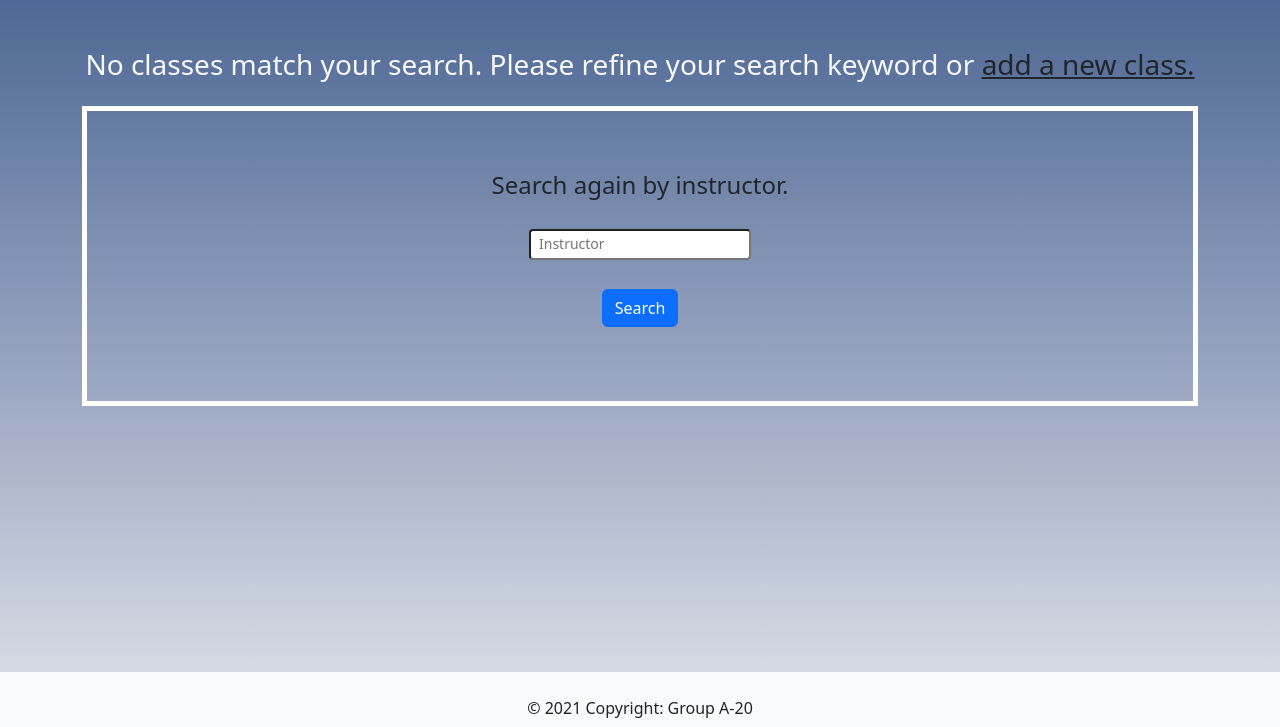
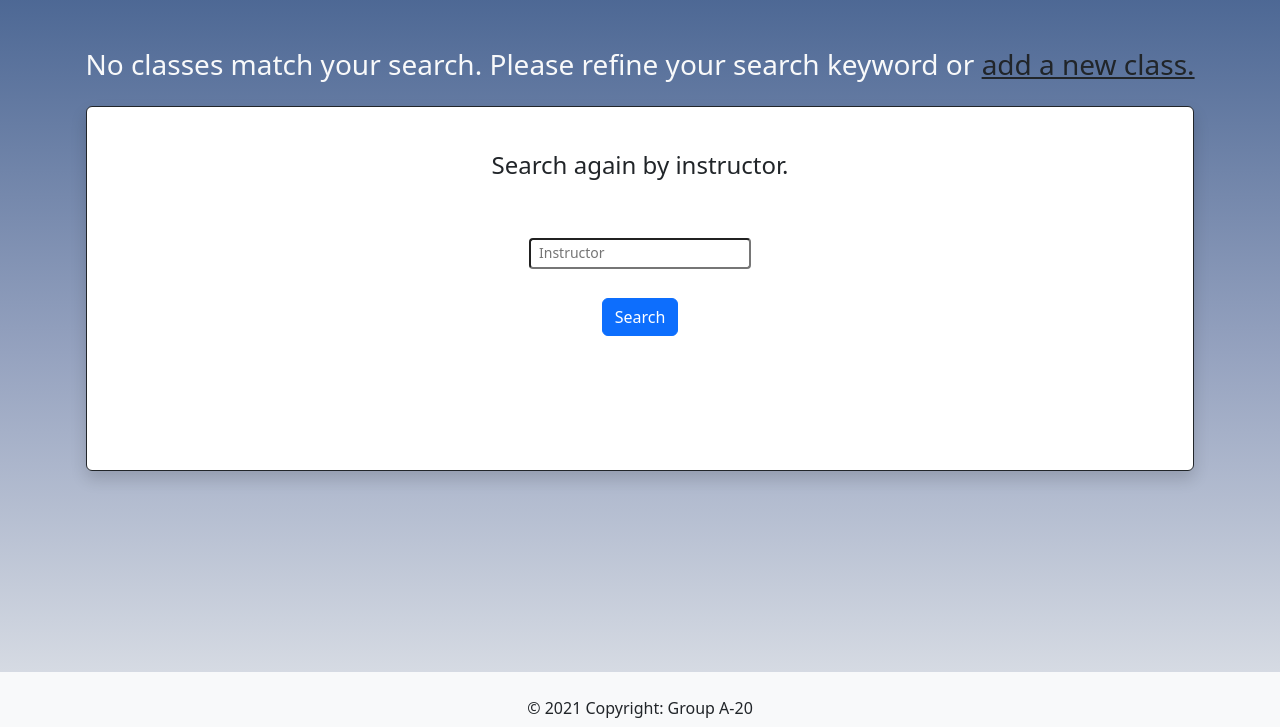
Before and after one commit to eliasposner/HoosNotes, a Django app: page /j_class/search/1 in a window 1280 px wide. Shown: the part 56-783 px from the top of the page. Run offline with Django 3.2, Linux system fonts and the light colour scheme; data that the repository does not hold is empty; some libraries are stand-ins or nearby versions.

Commit message:
apply cards to all class lists

```diff
--- a/scheduler/templates/scheduler/all_classes.html
+++ b/scheduler/templates/scheduler/all_classes.html
@@ -5,6 +5,8 @@
   <div class="row">
     {% if join_list_of_classes %}
     <h3 class="text-left" style = "color: white;"><br> List of all classes</h3>
+    <h6 class="text-left" style = "color: white;" > Click on a blue link to see class information before joining.</h6>
+
     {% for class in join_list_of_classes %}
 
   		<div class="col-lg-3 d-flex align-items-stretch" style = "padding: 1em">
--- a/scheduler/templates/scheduler/filtered_classes.html
+++ b/scheduler/templates/scheduler/filtered_classes.html
@@ -3,16 +3,16 @@
 {% block content %}
 
 <br>
-<div class="container">
-    <div class="row">
         {% if list_of_classes %}
+        <div class="container">
 
+            <div class="row">
 
-            <h3 class="text-light text-center">Search Results</h3>
+            <h3 class="text-light">Search Results</h3>
             {% for class in list_of_classes %}
-            <div class="col-sm-4">
-            <p style="border:10px; padding: 0em;">
-            <li class="list-group-item" style="border:5px; height: 300; border-style:solid; border-color: white; padding: 2em;">
+            <div class="col-lg-3 d-flex align-items-stretch" style = "padding: 1em">
+                <div class = 'card shadow w-100 border-dark'>
+                    <div class = "card-body">
 
             <h4>
             <a class="link-primary" href="{% url 'join_class_detail' class.id %}">
@@ -22,16 +22,15 @@
 
             <p class="text-dark">
                 Instructor: {{class.instructor}} <br> Time: {{class.start_time}} - {{class.end_time}} <br> Location: {{class.location}} <br>
-                </p>
-            </li>
             </p>
-            </div>
+        </div>
+    </div>
+</div>
 
-        {% endfor %}
-        <div class="col-sm-4">
-            <p style="border:10px; padding: 0em;">
-            <li class="list-group-item" style="border:5px; height: 300; border-style:solid; border-color: white; padding: 2em;">
-
+            {% endfor %}
+        <div class="col-lg-3 d-flex align-items-stretch" style = "padding: 1em">
+                <div class = 'card shadow w-100 border-dark'>
+                    <div class = "card-body">
             <h4>
 
                 <br>
@@ -45,9 +44,8 @@
 
             </a>
             </h4>
-            </li>
-            </p>
-            </div>
+
+           </div>
     </div>
 </div>
 
@@ -60,14 +58,15 @@
         </div>
     </div>
     <div class="row">
-        <div class="col text-center">
-            <p style="border:10px; padding: 0em;">
-            <li class="list-group-item" style="border:5px; height: 300; font-size: 100%; border-style:solid; border-color: white; padding: 2em;">
-
+        <div class="col-sm-12 d-flex align-items-stretch" style = "padding: 1em">
+                <div class = 'card shadow w-100 border-dark'>
+                    <div class = "card-body">
             <h4>
 
                 <br>
-                Search again by instructor.
+                <center>
+                    Search again by instructor.
+                </center>
                 <br>
                 <br>
                 <form action="{% url 'class_search' %}" method="post">
@@ -94,8 +93,7 @@
                 <br>
                 <br>
             </h4>
-            </li>
-               </p>
+
             </div>
     </div>
     {% endif %}
--- a/scheduler/templates/scheduler/listclass.html
+++ b/scheduler/templates/scheduler/listclass.html
@@ -7,6 +7,8 @@
 
 <div class="container">
 <h3 class="text-left" style = "color: white;" > <br> Your Classes</h3>
+<h6 class="text-left" style = "color: white;" > Click on a blue link to see class information</h6>
+
 
 <div class="row">
   <div class="col-lg-3 d-flex align-items-stretch" style = "padding: 1em">
@@ -17,7 +19,7 @@
 			<h5>
 			<br>
 
-			<br>
+			<p class="text-left" style = "color: black;" > Need to join another class?</p>
 
 			<a class="link-primary" href="{% url 'create_student_class'%}">
 			Create a new class + </a>
```
Also changed, not shown: scheduler/templates/scheduler/joinclass.html (+20 -11 lines).
